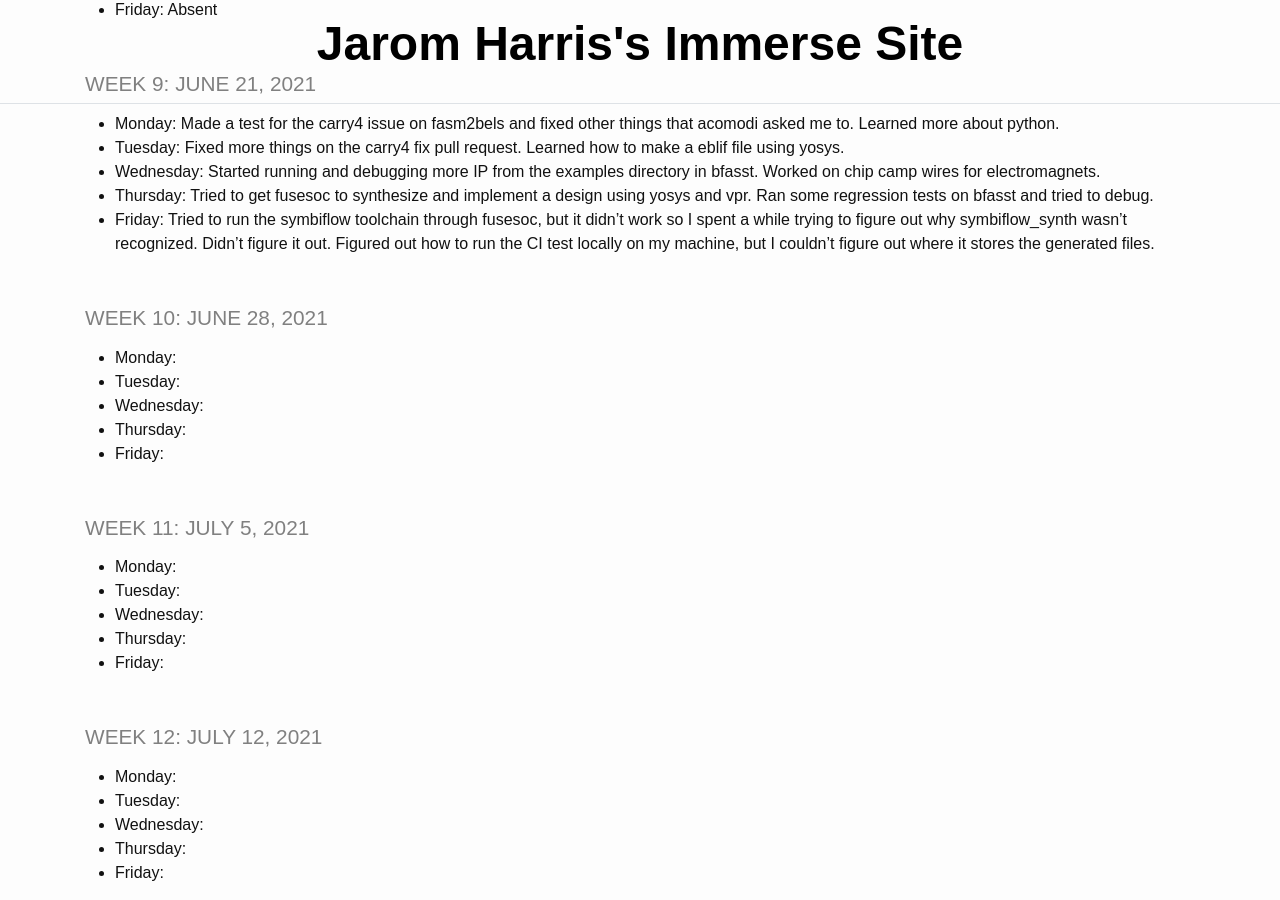
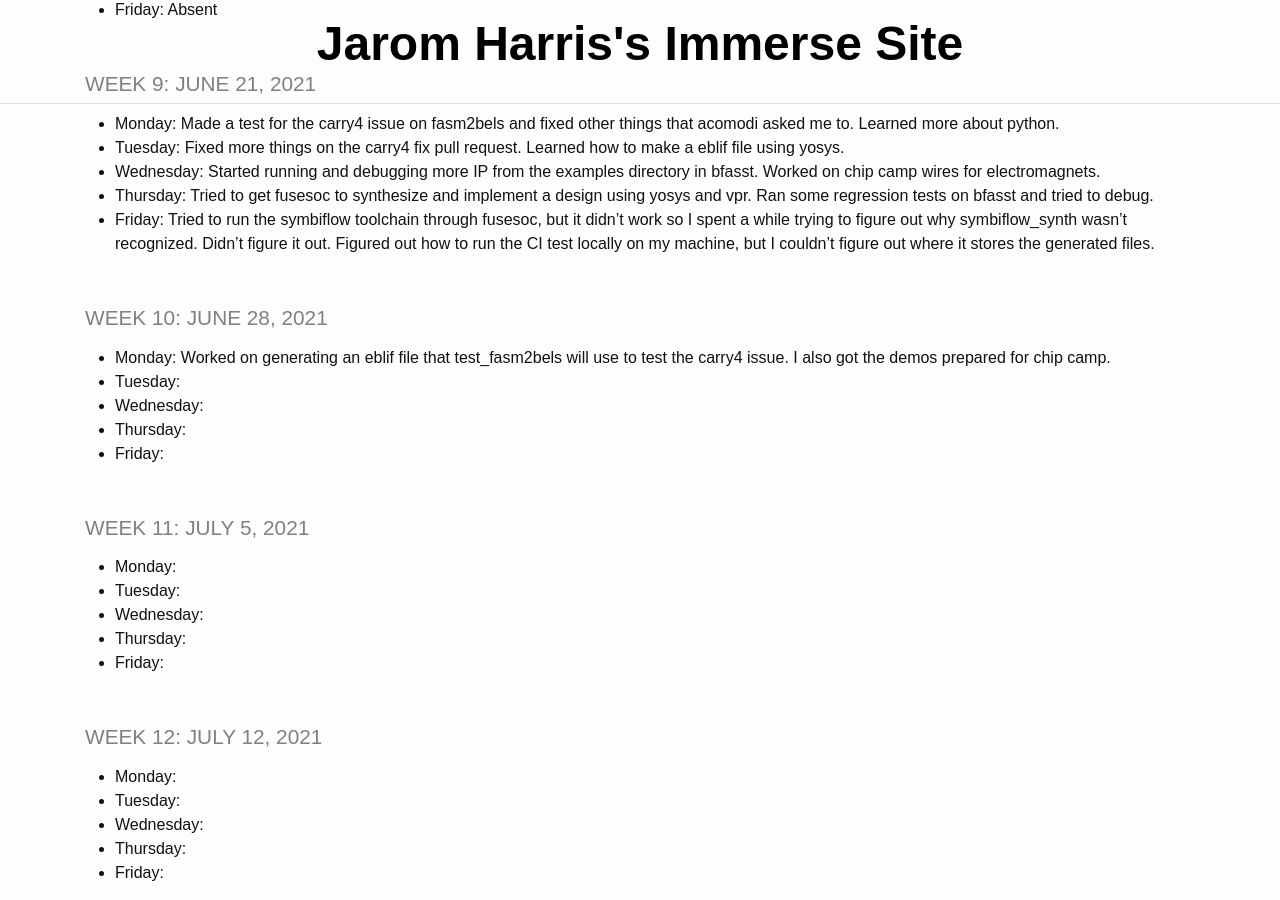
Before and after one commit to jaromharris/immerse, a Jekyll site: the page built from index.md, in a window 1280 px wide and 900 px high, scrolled down 1878 px. Built offline with Jekyll 4.4.1, drawn with Linux system fonts in a browser that asks for light colours.

Commit message:
Update index.md

```diff
--- a/index.md
+++ b/index.md
@@ -68,7 +68,7 @@ title: IMMERSE Log
 * **Friday**: Tried to run the symbiflow toolchain through fusesoc, but it didn't work so I spent a while trying to figure out why symbiflow_synth wasn't recognized. Didn't figure it out. Figured out how to run the CI test locally on my machine, but I couldn't figure out where it stores the generated files.
 
 ### Week 10: June 28, 2021
-* **Monday**:
+* **Monday**: Worked on generating an eblif file that test_fasm2bels will use to test the carry4 issue. I also got the demos prepared for chip camp.
 * **Tuesday**:
 * **Wednesday**:
 * **Thursday**:
```
